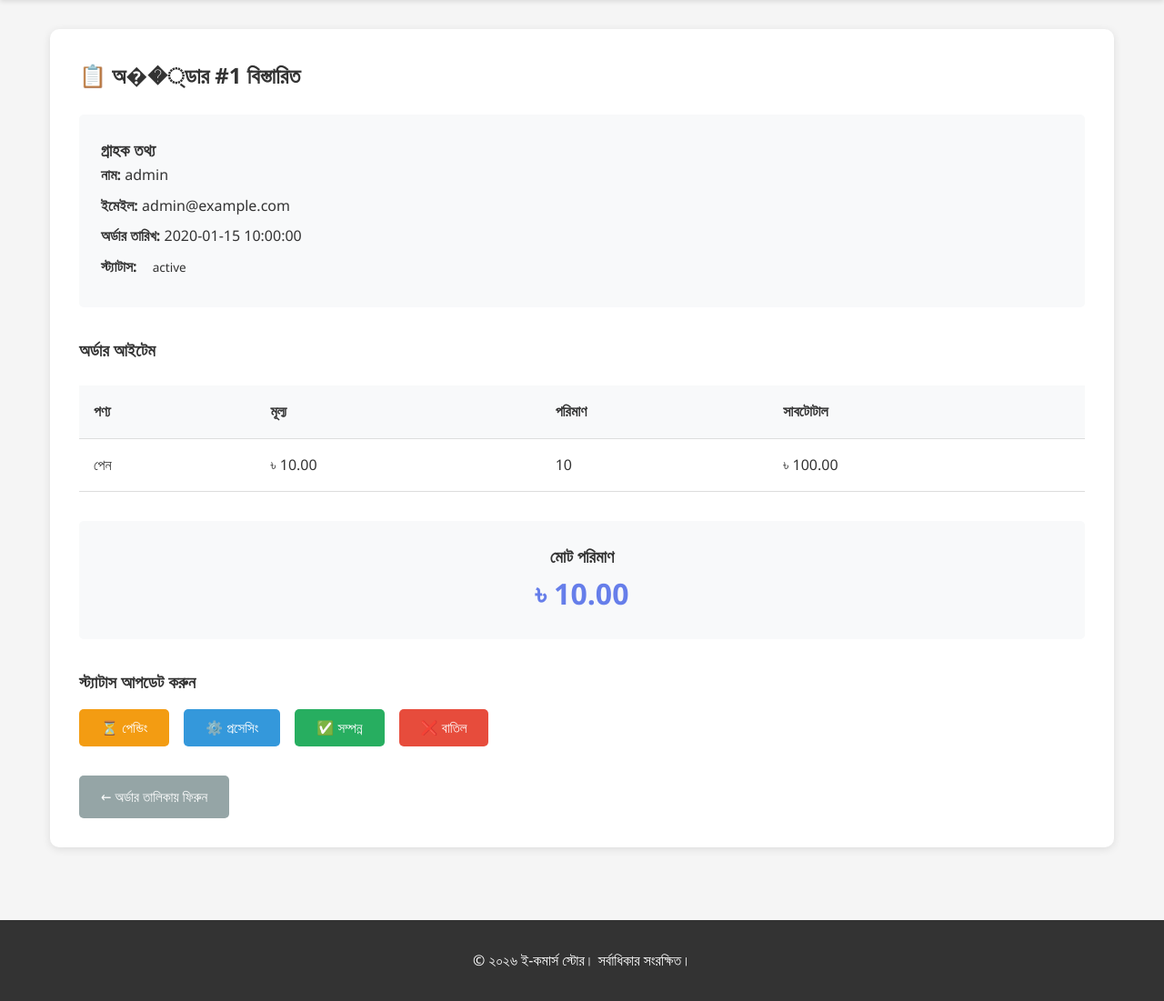
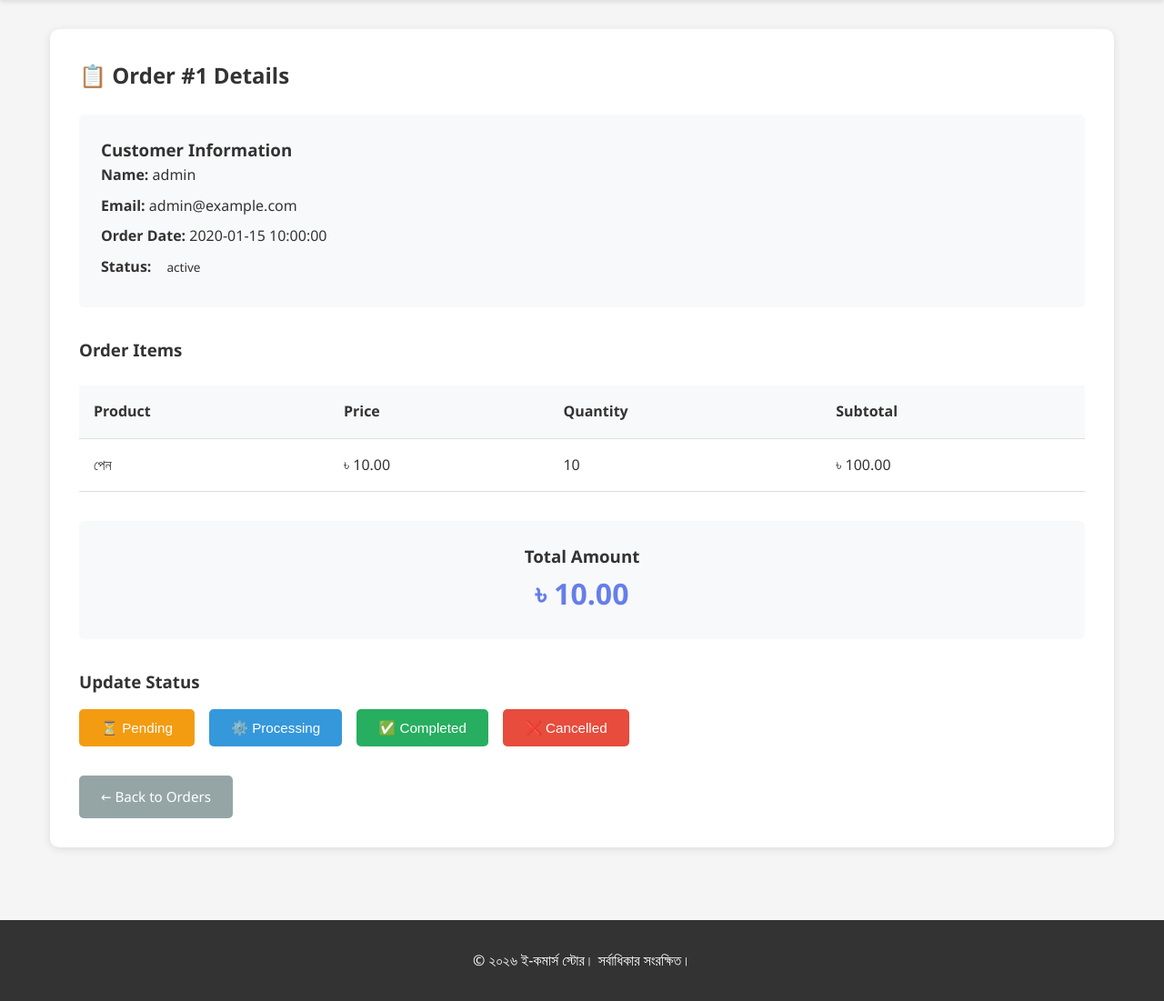
Before and after one commit to maruf8943-stack/Database-lab-Final-Project, a Flask app: page /admin/order_details/1 in a window 1280 px wide. Shown: the part 74-1175 px from the top of the page at 91% size. Run offline with Flask 3, Linux system fonts and the light colour scheme; a user stored in the database is signed in; data comes from the database, SQL or seed files in the repository; tables that the repository leaves empty hold one stand-in row (values such as "Sample post"); data that the repository does not hold is empty.

Commit message:
Fix datetime error

```diff
--- a/templates/order_details.html
+++ b/templates/order_details.html
@@ -1,28 +1,28 @@
 {% extends "layout.html" %}
 
-{% block title %}অর্ডার বিস্তারিত - ই-কমার্স স্টোর{% endblock %}
+{% block title %}Order Details - E-Commerce Store{% endblock %}
 
 {% block content %}
 <div class="admin-section">
-    <h2>📋 অ��্ডার #{{ order.id }} বিস্তারিত</h2>
+    <h2>📋 Order #{{ order.id }} Details</h2>
 
     <div class="order-details-box">
-        <h3>গ্রাহক তথ্য</h3>
-        <p><strong>নাম:</strong> {{ order.username }}</p>
-        <p><strong>ইমেইল:</strong> {{ order.email }}</p>
-        <p><strong>অর্ডার তারিখ:</strong> {{ order.created_at }}</p>
-        <p><strong>স্ট্যাটাস:</strong> <span class="status {{ order.status }}">{{ order.status }}</span></p>
+        <h3>Customer Information</h3>
+        <p><strong>Name:</strong> {{ order.username }}</p>
+        <p><strong>Email:</strong> {{ order.email }}</p>
+        <p><strong>Order Date:</strong> {{ order.created_at | string | truncate(19, True, '') }}</p>
+        <p><strong>Status:</strong> <span class="status {{ order.status }}">{{ order.status }}</span></p>
     </div>
 
     <div class="order-items">
-        <h3>অর্ডার আইটেম</h3>
+        <h3>Order Items</h3>
         <table class="admin-table">
             <thead>
                 <tr>
-                    <th>পণ্য</th>
-                    <th>মূল্য</th>
-                    <th>পরিমাণ</th>
-                    <th>সাবটোটাল</th>
+                    <th>Product</th>
+                    <th>Price</th>
+                    <th>Quantity</th>
+                    <th>Subtotal</th>
                 </tr>
             </thead>
             <tbody>
@@ -39,21 +39,21 @@
     </div>
 
     <div class="order-summary">
-        <h3>মোট পরিমাণ</h3>
+        <h3>Total Amount</h3>
         <p class="total-amount">৳ {{ "%.2f"|format(order.total_amount) }}</p>
     </div>
 
     <div class="order-actions">
-        <h3>স্ট্যাটাস আপডেট করুন</h3>
+        <h3>Update Status</h3>
         <div class="status-buttons">
-            <button class="btn btn-warning" onclick="updateStatus('pending')">⏳ পেন্ডিং</button>
-            <button class="btn btn-info" onclick="updateStatus('processing')">⚙️ প্রসেসিং</button>
-            <button class="btn btn-success" onclick="updateStatus('completed')">✅ সম্পন্ন</button>
-            <button class="btn btn-danger" onclick="updateStatus('cancelled')">❌ বাতিল</button>
+            <button class="btn btn-warning" onclick="updateStatus('pending')">⏳ Pending</button>
+            <button class="btn btn-info" onclick="updateStatus('processing')">⚙️ Processing</button>
+            <button class="btn btn-success" onclick="updateStatus('completed')">✅ Completed</button>
+            <button class="btn btn-danger" onclick="updateStatus('cancelled')">❌ Cancelled</button>
         </div>
     </div>
 
-    <a href="{{ url_for('admin_orders') }}" class="btn btn-secondary">← অর্ডার তালিকায় ফিরুন</a>
+    <a href="{{ url_for('admin_orders') }}" class="btn btn-secondary">← Back to Orders</a>
 </div>
 
 <script>
@@ -64,7 +64,7 @@ function updateStatus(status) {
     .then(response => response.json())
     .then(data => {
         if(data.success) {
-            alert('✅ স্ট্যাটাস আপডেট হয়েছে');
+            alert('✅ Status updated successfully!');
             location.reload();
         }
     });
```
Also changed, not shown: templates/customers.html (+9 -9 lines), templates/orders.html (+12 -12 lines), templates/revenue.html (+12 -12 lines).
